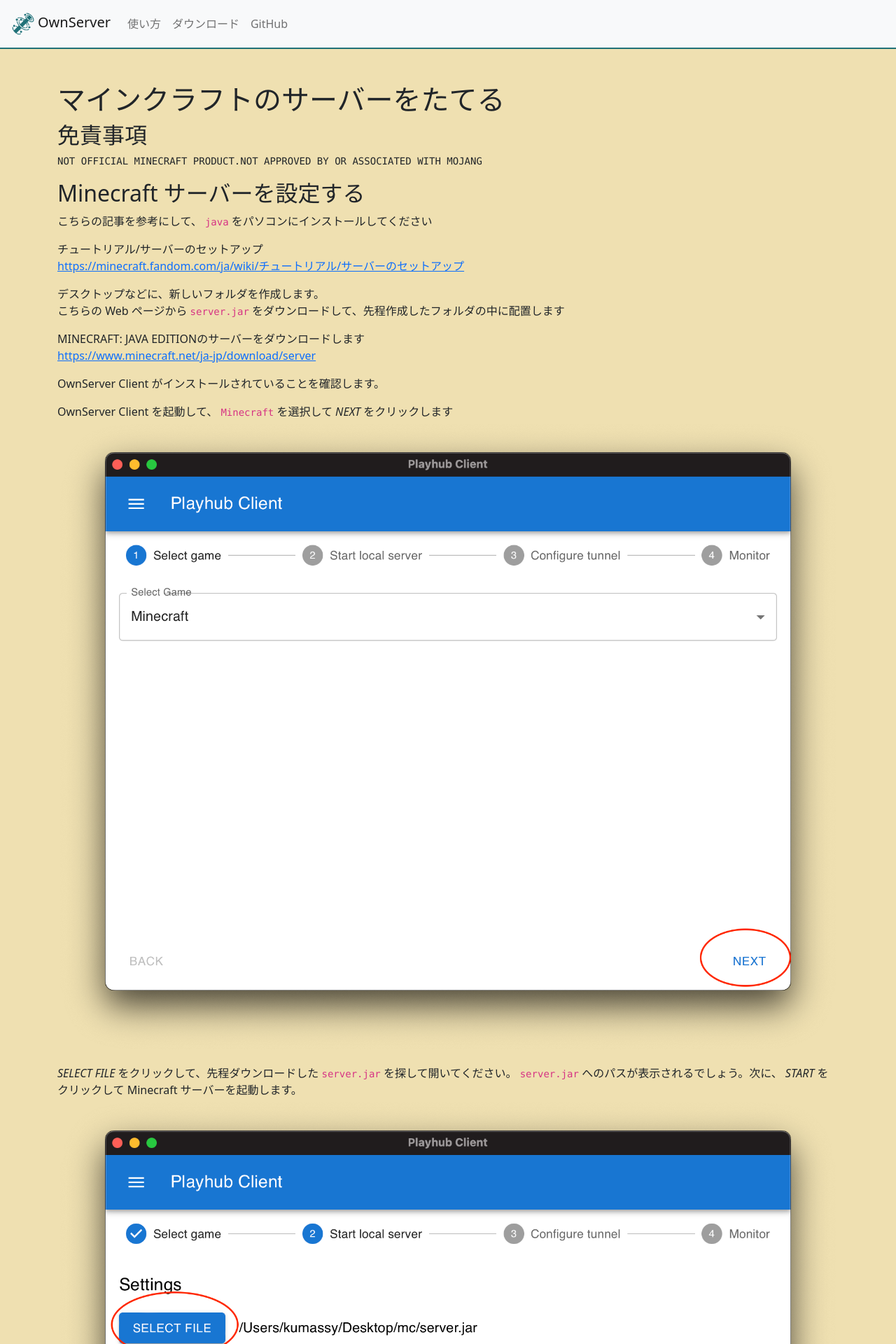
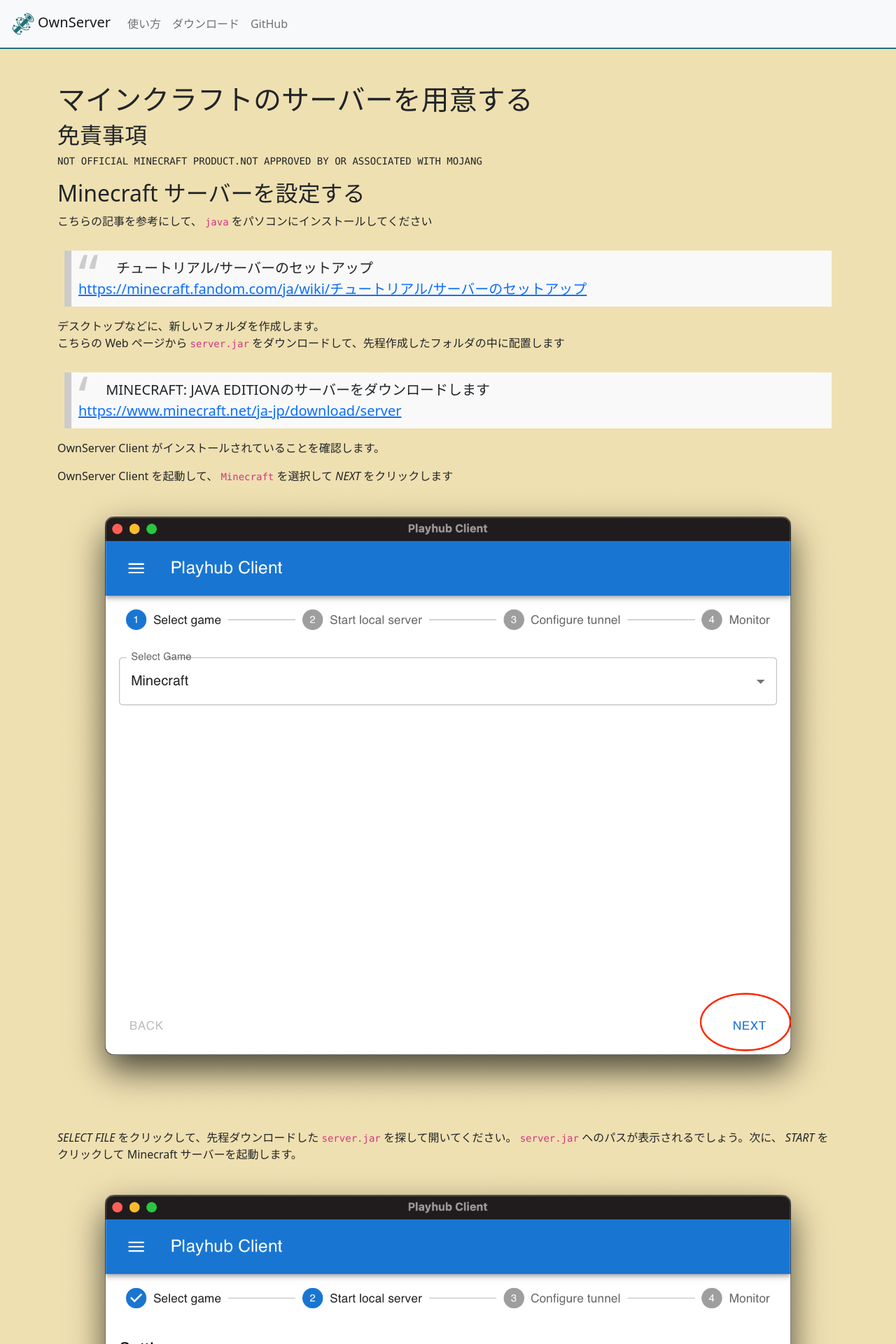
Before and after one commit to Kumassy/ownserver-client-gui, a Jekyll site: the page built from docs/games/minecraft.markdown, in a window 1280 px wide. Shown: the top 1920 px of the page at 70% size. Built offline with Jekyll 4.4.1, drawn with Linux system fonts in a browser that asks for light colours.

Commit message:
add github links, update quote style

````diff
--- a/docs/_includes/footer.html
+++ b/docs/_includes/footer.html
@@ -17,7 +17,7 @@
                         <a href="/#download">ダウンロード</a>
                     </li>
                     <li>
-                        <a href="#">GitHub</a>
+                        <a href="https://github.com/Kumassy/ownserver-client-gui" target="_blank">GitHub</a>
                     </li>
                 </ul>
 
@@ -33,11 +33,11 @@
 
                         </a>
                     </li>
-                    <li>
-                        <a href="">
+                    <!-- <li>
+                        <a href="#">
                             （上級者向け）任意のサービスを公開する
                         </a>
-                    </li>
+                    </li> -->
                 </ul>
             </div>
         </div>
--- a/docs/_includes/header.html
+++ b/docs/_includes/header.html
@@ -17,7 +17,7 @@
                         <a class="nav-link" href="/#download">ダウンロード</a>
                     </li>
                     <li class="nav-item">
-                        <a class="nav-link" href="#">GitHub</a>
+                        <a class="nav-link" href="https://github.com/Kumassy/ownserver-client-gui" target="_blank">GitHub</a>
                     </li>
                 </ul>
             </div>
--- a/docs/_layouts/landing.html
+++ b/docs/_layouts/landing.html
@@ -191,7 +191,7 @@
             <p>
                 OwnServer の一部のソースコードは GitHub にて公開しています。 Issue や Pull Request 大歓迎です！
             </p>
-            <a href="https://marshmallow-qa.com/kumassy_?utm_medium=url_text&utm_source=promotion" target="_blank" class="btn btn-primary">
+            <a href="https://github.com/Kumassy/ownserver-client-gui" target="_blank" class="btn btn-primary">
                 GitHub を開く
             </a>
         </div>
--- a/docs/_layouts/pages.html
+++ b/docs/_layouts/pages.html
@@ -5,8 +5,7 @@
     <meta charset="UTF-8">
     <meta http-equiv="X-UA-Compatible" content="IE=edge">
     <meta name="viewport" content="width=device-width, initial-scale=1.0">
-    <title>{{ site.title }}</title>
-
+    <title>{{ page.title }}</title>
     <!-- CSS only -->
     <link href="https://cdn.jsdelivr.net/npm/bootstrap@5.0.2/dist/css/bootstrap.min.css" rel="stylesheet"
         integrity="sha384-EVSTQN3/azprG1Anm3QDgpJLIm9Nao0Yz1ztcQTwFspd3yD65VohhpuuCOmLASjC" crossorigin="anonymous">
--- a/docs/games/minecraft.markdown
+++ b/docs/games/minecraft.markdown
@@ -4,10 +4,10 @@
 
 # layout: default
 layout: pages
-title: Play Minecraft
+title: OwnServer を使って無料で Minecraft のサーバーを用意する
 ---
 
-# マインクラフトのサーバーをたてる
+# マインクラフトのサーバーを用意する
 ## 免責事項
 ```
 NOT OFFICIAL MINECRAFT PRODUCT.NOT APPROVED BY OR ASSOCIATED WITH MOJANG
@@ -18,13 +18,14 @@
 
 > チュートリアル/サーバーのセットアップ
 > [https://minecraft.fandom.com/ja/wiki/チュートリアル/サーバーのセットアップ](https://minecraft.fandom.com/ja/wiki/%E3%83%81%E3%83%A5%E3%83%BC%E3%83%88%E3%83%AA%E3%82%A2%E3%83%AB/%E3%82%B5%E3%83%BC%E3%83%90%E3%83%BC%E3%81%AE%E3%82%BB%E3%83%83%E3%83%88%E3%82%A2%E3%83%83%E3%83%97)
+{: .blockquote }
 
 デスクトップなどに、新しいフォルダを作成します。
 こちらの Web ページから `server.jar` をダウンロードして、先程作成したフォルダの中に配置します
 
 > MINECRAFT: JAVA EDITIONのサーバーをダウンロードします
 > [https://www.minecraft.net/ja-jp/download/server](https://www.minecraft.net/ja-jp/download/server)
-
+{: .blockquote }
 
 OwnServer Client がインストールされていることを確認します。
 
--- a/docs/style.css
+++ b/docs/style.css
@@ -81,3 +81,21 @@
 footer a {
   color: #eee
 }
+
+blockquote {
+	background:		#f9f9f9;
+	border-left:	10px solid #ccc;
+	margin:			1.5em 10px;
+	padding:		.5em 10px;
+}
+blockquote:before {
+	color:			#ccc;
+	content:		open-quote;
+	font-size:		4em;
+	line-height:	.1em;
+	margin-right:	.25em;
+	vertical-align:	-.4em;
+}
+blockquote p {
+	display:		inline;
+}
````
